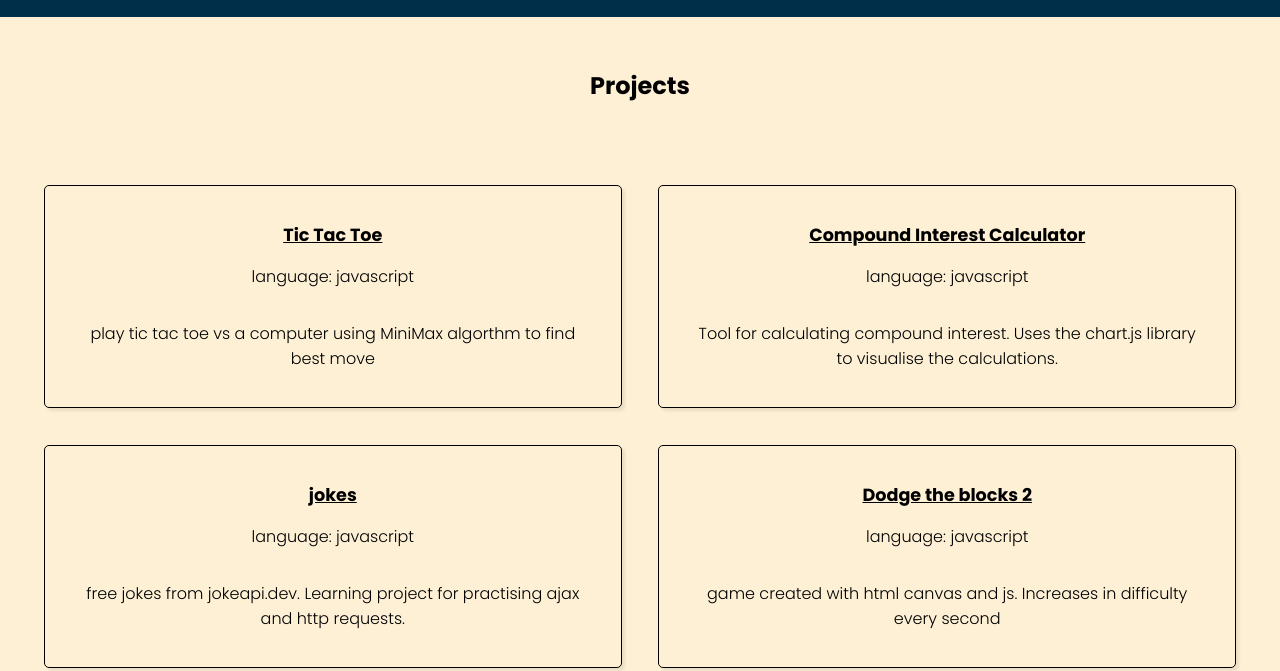
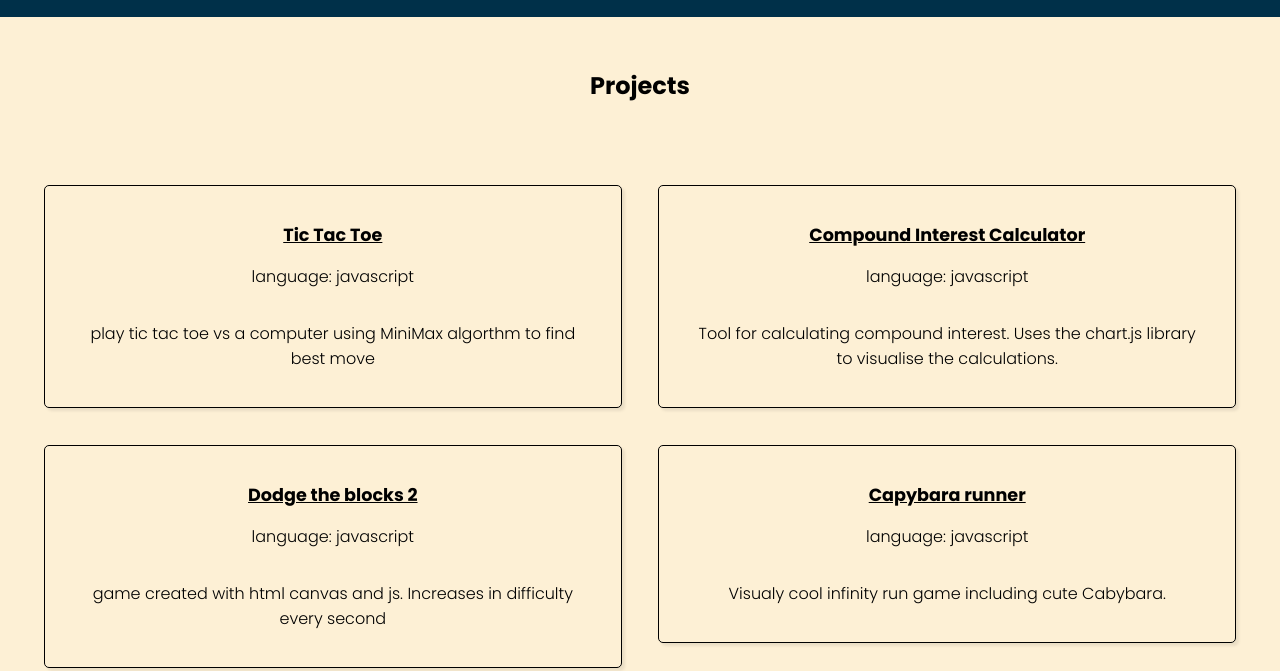
Before and after one commit to pandajakob/jakob-portfolio-webpage, a plain HTML site: page index.html in a window 1280 px wide. Shown: the part 129-800 px from the top of the page. Drawn offline with Linux system fonts and the light colour scheme.

Commit message:
Update index.html

```diff
--- a/index.html
+++ b/index.html
@@ -36,16 +36,6 @@
 
             </div>
         </a>
-
-        <a href="projects/jokesAPI/">
-            <div class="project">
-                <h3> jokes </h3>
-                <p> language: javascript</p>
-                <p class="description"> free jokes from jokeapi.dev. Learning project for practising ajax and http requests.</p>
-
-            </div>
-        </a>
-
 
         <a href="projects/ddb2/">
             <div class="project">
```
